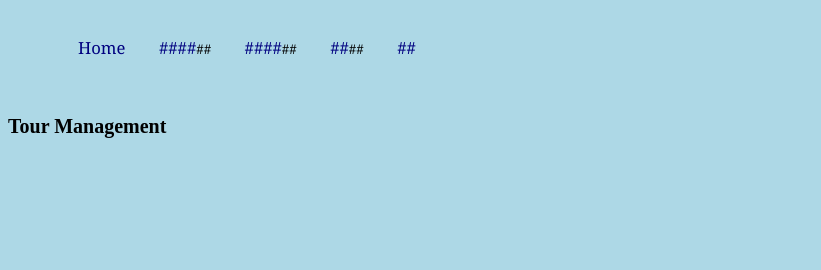
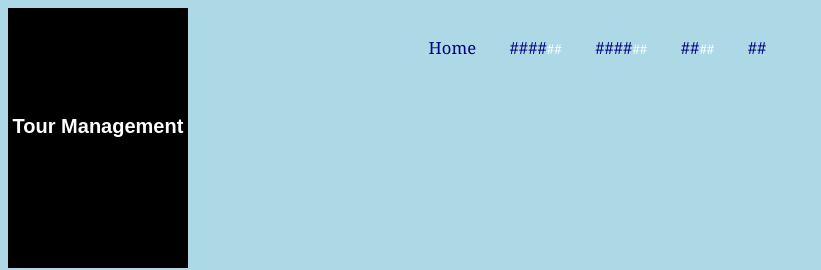
Before and after one commit to ShamsSaif/Tour-Management-System, a PHP site: page /Responsive/index.html in a window 1280 px wide. Shown: the top 270 px of the page, without its empty margins (0-821 px from the left). Run offline with PHP 8.4, Linux system fonts and the light colour scheme.

Commit message:
Update OurStyle.css

```diff
--- a/Responsive/OurStyle.css
+++ b/Responsive/OurStyle.css
@@ -9,6 +9,10 @@
 	padding: 90px 0;
 	height: 80px;
 	width: 180px;
+	background-color:black;
+	text-align:center;
+	font-family: 'Oswald', sans-serif;
+	color:white;
 }
 
 
```
